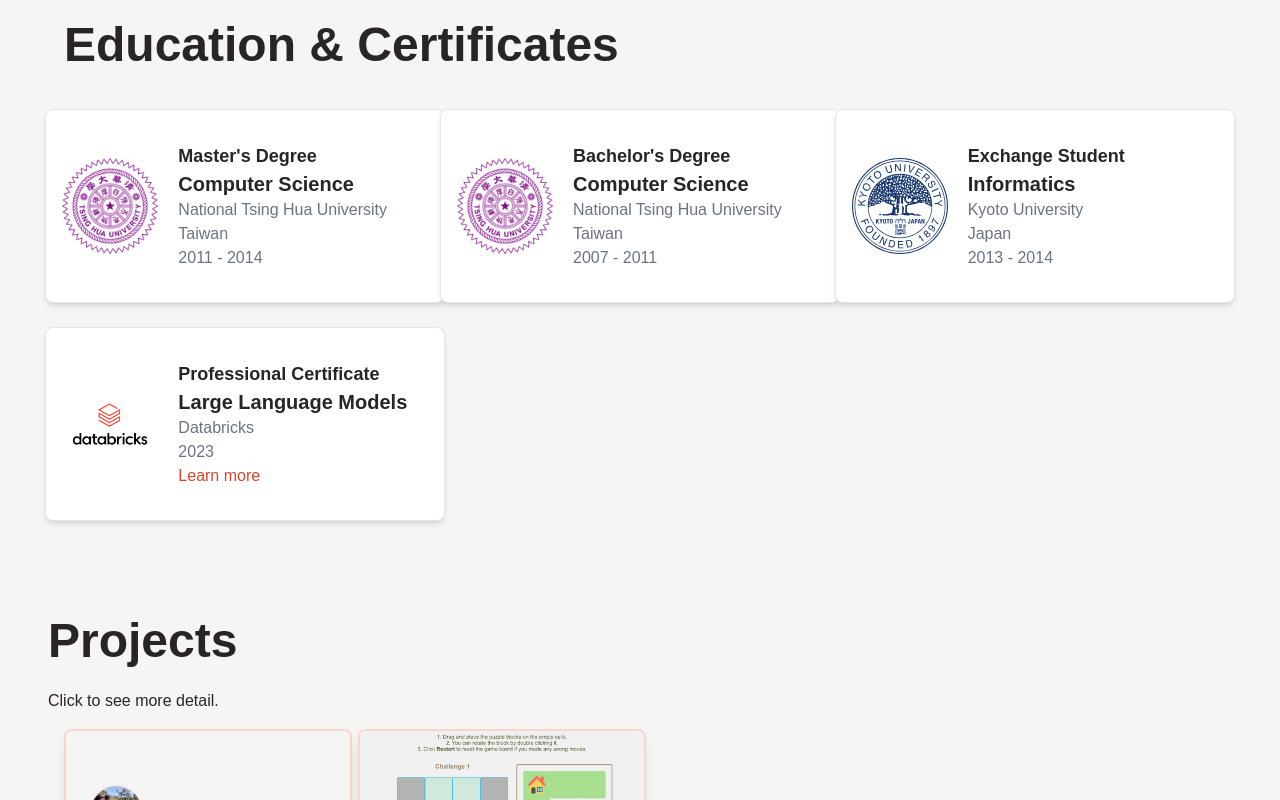
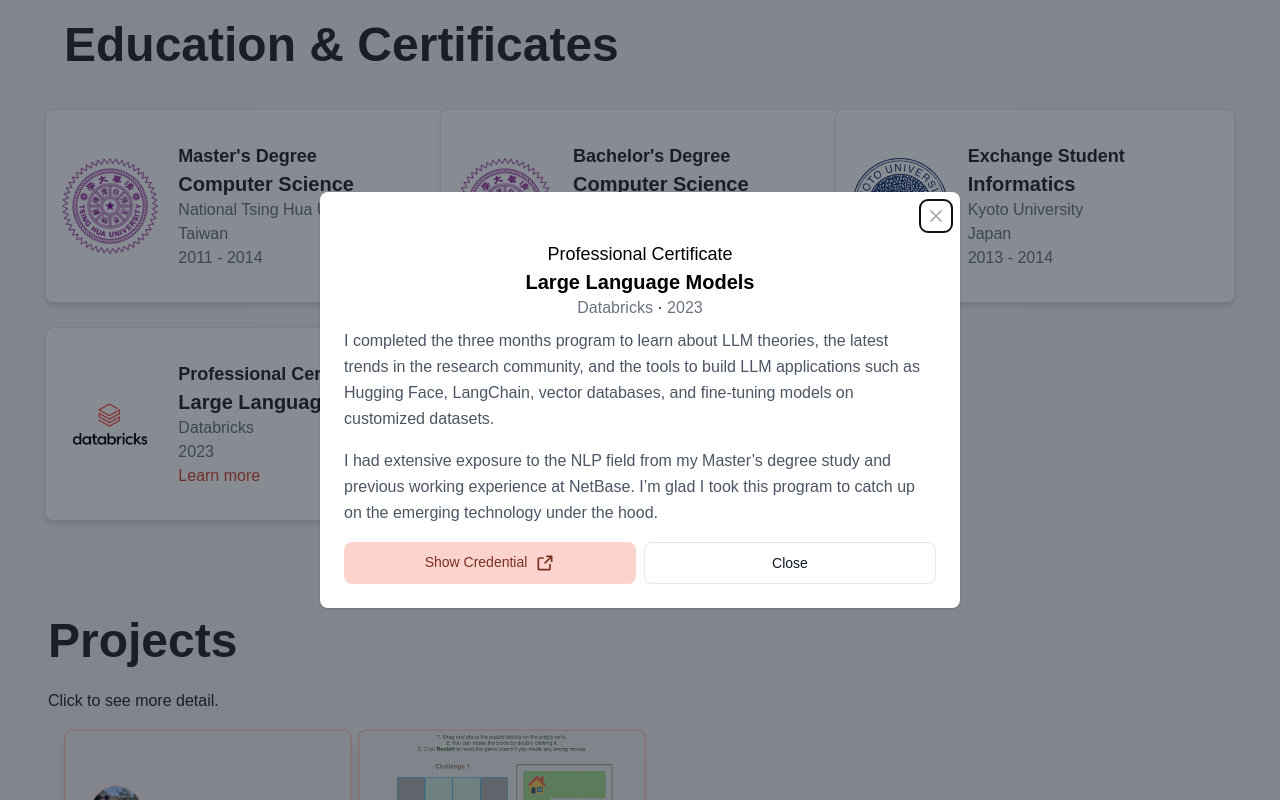
Before and after one commit to ikulan/ikulan.github.io, a React (Vite) app: page / in a window 1280 px wide. Both pictures are taken after a click on the element 245 px from the left and 2016 px from the top of the page. Shown: the part 1592-2392 px from the top of the page. Built offline with nearby package versions, Linux system fonts and the light colour scheme.

Commit message:
Add EduModal to show certificate details

```diff
--- a/src/components/EduCard.jsx
+++ b/src/components/EduCard.jsx
@@ -1,6 +1,6 @@
 import { Card } from "flowbite-react";
 
-const customTheme = {
+export const eduCardTheme = {
   root: {
     base: "flex rounded-lg border border-gray-200 bg-white shadow-md items-center",
     children: "flex h-full flex-col justify-center p-2 lg:p-4",
@@ -21,7 +21,7 @@
 function EduCard(props) {
   return (
     <Card
-      theme={customTheme}
+      theme={eduCardTheme}
       imgSrc={props.logo}
       className="w-80 shrink-0 gap-1 px-4 py-2 md:py-4 lg:w-[25rem]"
       horizontal
@@ -32,11 +32,6 @@
         <p className="text-sm text-gray-500 xl:text-base">{props.school}</p>
         <p className="text-sm text-gray-500 xl:text-base">{props.location}</p>
         <p className="text-sm text-gray-500 xl:text-base">{props.years}</p>
-        {props.hasDetail && (
-          <a className="text-peach-600 hover:underline" href="">
-            Learn more
-          </a>
-        )}
       </div>
     </Card>
   );
--- /dev/null
+++ b/src/components/EduCardWithModal.jsx
@@ -0,0 +1,41 @@
+import { useState } from "react";
+import { Card } from "flowbite-react";
+import { eduCardTheme } from "./EduCard";
+import EduModal from "./EduModal";
+
+function EduCardWithModal(props) {
+  const [openModal, setOpenModal] = useState(false);
+
+  return (
+    <>
+      <Card
+        theme={eduCardTheme}
+        imgSrc={props.logo}
+        className="w-80 shrink-0 gap-1 px-4 py-2 hover:-translate-x-2 hover:-translate-y-2 hover:cursor-pointer md:py-4 lg:w-[25rem] "
+        horizontal
+        onClick={() => setOpenModal(true)}
+      >
+        <div>
+          <p className="text-md font-semibold xl:text-lg">{props.degree}</p>
+          <p className="font-semibold lg:text-xl">{props.program}</p>
+          <p className="text-sm text-gray-500 xl:text-base">{props.school}</p>
+          <p className="text-sm text-gray-500 xl:text-base">{props.location}</p>
+          <p className="text-sm text-gray-500 xl:text-base">{props.years}</p>
+          <a
+            className="text-peach-600 hover:underline"
+            onClick={() => setOpenModal(true)}
+          >
+            Learn more
+          </a>
+        </div>
+      </Card>
+      <EduModal
+        isOpen={openModal}
+        handleClose={() => setOpenModal(false)}
+        {...props}
+      ></EduModal>
+    </>
+  );
+}
+
+export default EduCardWithModal;
--- /dev/null
+++ b/src/components/EduModal.jsx
@@ -0,0 +1,56 @@
+import { Button, Modal } from "flowbite-react";
+import { ExtLinkSvg } from "../icons/external_link";
+
+const buttonTheme = {
+  color: {
+    peach:
+      "text-peach-900 bg-peach-200 hover:bg-peach-300 focus:ring-offset-2 focus:ring-peach-500",
+    gray: "text-gray-900 bg-white border border-gray-200 enabled:hover:bg-gray-100 focus:ring-offset-2 focus:ring-peach-500 focus:ring-4",
+  },
+};
+
+function EduModal(props) {
+  return (
+    <Modal show={props.isOpen} size="2xl" onClose={props.handleClose} popup>
+      <Modal.Header />
+      <Modal.Body>
+        <div className="text-center">
+          <p className="text-md font-medium xl:text-lg">{props.degree}</p>
+          <p className="font-semibold lg:text-xl">{props.program}</p>
+          <span className="text-sm text-gray-500 xl:text-base">
+            {props.school}
+          </span>
+          <span> &middot; </span>
+          <span className="text-sm text-gray-500 xl:text-base">
+            {props.years}
+          </span>
+        </div>
+        <div className="mb-4 mt-2 space-y-4">
+          <props.detailComponent />
+        </div>
+        <div className="grid w-full grid-cols-2 gap-2">
+          <Button
+            theme={buttonTheme}
+            className="grow"
+            color="peach"
+            href={props.credentialUrl}
+            target="_blank"
+          >
+            Show Credential
+            <ExtLinkSvg className="ml-2 w-5 stroke-peach-900" />
+          </Button>
+          <Button
+            theme={buttonTheme}
+            className="grow"
+            color="gray"
+            onClick={props.handleClose}
+          >
+            Close
+          </Button>
+        </div>
+      </Modal.Body>
+    </Modal>
+  );
+}
+
+export default EduModal;
--- /dev/null
+++ b/src/contents/education/details.jsx
@@ -0,0 +1,17 @@
+export function DetailLLM() {
+  return (
+    <>
+      <p className="text-base leading-relaxed text-gray-600">
+        I completed the three months program to learn about LLM theories, the
+        latest trends in the research community, and the tools to build LLM
+        applications such as Hugging Face, LangChain, vector databases, and
+        fine-tuning models on customized datasets.
+      </p>
+      <p className="text-base leading-relaxed text-gray-600">
+        I had extensive exposure to the NLP field from my Master’s degree study
+        and previous working experience at NetBase. I’m glad I took this program
+        to catch up on the emerging technology under the hood.
+      </p>
+    </>
+  );
+}
--- a/src/contents/education/index.jsx
+++ b/src/contents/education/index.jsx
@@ -1,3 +1,5 @@
+import { DetailLLM } from "./details";
+
 export const eduObjs = [
   {
     degree: "Master's Degree",
@@ -31,5 +33,8 @@
     location: null,
     years: "2023",
     hasDetail: true,
+    detailComponent: DetailLLM,
+    credentialUrl:
+      "https://credentials.edx.org/credentials/5d0f0fefcc2d43e2b756fcf5b910c7d6/",
   },
 ];
--- a/src/sections/Educations.jsx
+++ b/src/sections/Educations.jsx
@@ -1,4 +1,5 @@
 import EduCard from "../components/EduCard";
+import EduCardWithModal from "../components/EduCardWithModal";
 import SectionHeader from "../components/SectionHeader";
 import { eduObjs } from "../contents/education";
 
@@ -11,7 +12,11 @@
       <div className="grid-row grid items-center justify-center gap-y-6 md:grid-cols-2 xl:grid-cols-3">
         {eduObjs.map((obj, i) => (
           <div key={i} className="flex justify-center">
-            <EduCard key={i} {...obj} />
+            {obj.hasDetail ? (
+              <EduCardWithModal {...obj} />
+            ) : (
+              <EduCard {...obj} />
+            )}
           </div>
         ))}
       </div>
```
